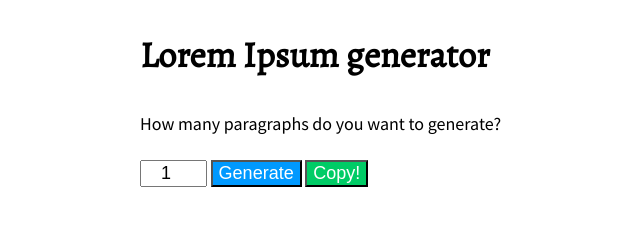
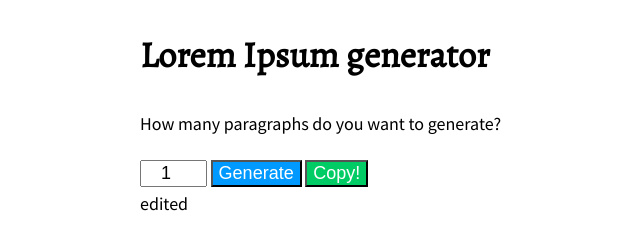
Before and after one commit to IRISLI0224/heroku-test, a website: page public/index.html in a window 1280 px wide. Shown: the full height of the page, 180-820 px from the left. Drawn offline with nearby package versions, Linux system fonts and the light colour scheme.

Commit message:
edit index

```diff
--- a/public/index.html
+++ b/public/index.html
@@ -13,6 +13,7 @@
   <button id="copy">Copy!</button>
 <div id="lorem">
 </div>
+<div>edited</div>
 <script type="text/javascript" src="script.js"></script>
 </body>
 </html>
```
